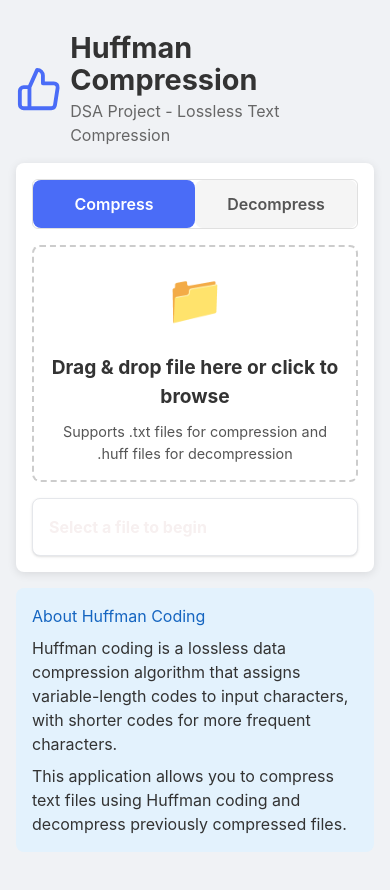
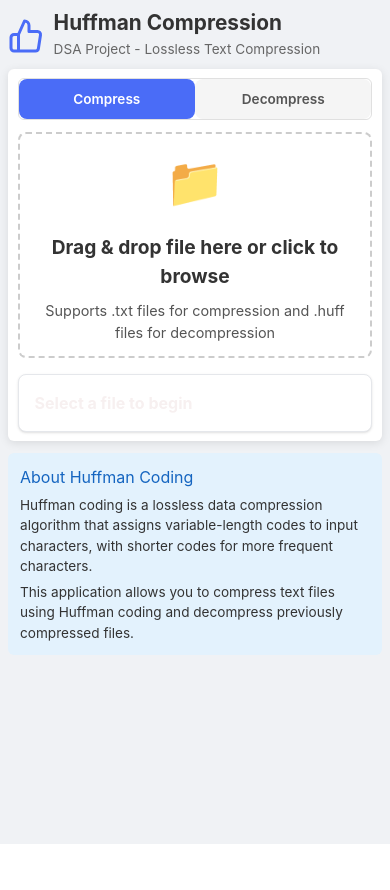
Before and after one commit to DeviceDidWhat/Huffman-Compression-DSA-Project, a React app in the folder frontend/: page / in a window 390 px wide. Shown: the top 890 px of the page. After the commit the page ends 844 px from the top, so only its background shows below. Built offline with nearby package versions, Linux system fonts and the light colour scheme; the HTML template or start-up script is replaced by a standard one.

Commit message:
added media queries for all classes

```diff
--- a/frontend/src/App.css
+++ b/frontend/src/App.css
@@ -376,3 +376,381 @@
   cursor: pointer;
   font-size: 0.85rem;
 }
+
+/* ============================================
+   RESPONSIVE DESIGN - ALL SCREEN SIZES
+   ============================================ */
+
+/* Large Desktop (1200px and up) */
+@media (min-width: 1200px) {
+  .container {
+    max-width: 1000px;
+    padding: 2.5rem 2rem;
+  }
+
+  .app-title {
+    font-size: 2.2rem;
+  }
+
+  .card {
+    padding: 1.5rem;
+  }
+}
+
+/* Desktop (992px to 1199px) */
+@media (min-width: 992px) and (max-width: 1199px) {
+  .container {
+    max-width: 900px;
+    padding: 2rem 1.5rem;
+  }
+}
+
+/* Tablet (768px to 991px) */
+@media (min-width: 768px) and (max-width: 991px) {
+  .container {
+    max-width: 95%;
+    padding: 1.5rem;
+  }
+
+  .app-title {
+    font-size: 2rem;
+  }
+
+  .app-icon {
+    width: 44px;
+    height: 44px;
+  }
+
+  .card {
+    padding: 1.25rem;
+  }
+
+  .mode-btn {
+    padding: 0.875rem;
+    font-size: 1.05rem;
+  }
+
+  .file-label .icon {
+    font-size: 2.25rem;
+  }
+
+  .file-label .text {
+    font-size: 1.05rem;
+  }
+
+  .submit-btn {
+    padding: 0.875rem 2rem;
+    font-size: 1.05rem;
+  }
+}
+
+/* Mobile Large (576px to 767px) */
+@media (min-width: 576px) and (max-width: 767px) {
+  .container {
+    max-width: 100%;
+    padding: 1.25rem;
+  }
+
+  .app-header {
+    margin-bottom: 1rem;
+  }
+
+  .app-icon {
+    width: 42px;
+    height: 42px;
+  }
+
+  .app-title {
+    font-size: 1.75rem;
+  }
+
+  .app-subtitle {
+    font-size: 0.95rem;
+  }
+
+  .card {
+    padding: 1rem;
+  }
+
+  .mode-btn {
+    padding: 0.75rem;
+    font-size: 1rem;
+  }
+
+  .file-label .icon {
+    font-size: 2.1rem;
+  }
+
+  .file-label .text {
+    font-size: 1rem;
+  }
+
+  .file-label .hint {
+    font-size: 0.85rem;
+  }
+
+  .submit-btn {
+    padding: 0.875rem;
+    font-size: 1rem;
+  }
+
+  .file-info-title {
+    font-size: 1.15rem;
+  }
+}
+
+/* Mobile Small (up to 575px) */
+@media (max-width: 575px) {
+  .container {
+    padding: 1rem 0.75rem;
+  }
+
+  .app-header {
+    margin-bottom: 0.75rem;
+    flex-direction: row;
+    align-items: center;
+  }
+
+  .app-icon {
+    width: 40px;
+    height: 40px;
+    margin-right: 0.75rem;
+  }
+
+  .app-title {
+    font-size: 1.5rem;
+  }
+
+  .app-subtitle {
+    font-size: 0.9rem;
+  }
+
+  .card {
+    padding: 0.75rem;
+    margin-bottom: 0.75rem;
+  }
+
+  .mode-selector {
+    flex-direction: row;
+    width: 100%;
+    margin-bottom: 0.75rem;
+  }
+
+  .mode-btn {
+    padding: 0.75rem;
+    font-size: 0.95rem;
+  }
+
+  .dropzone {
+    padding: 0.75rem;
+  }
+
+  .file-label .icon {
+    font-size: 2rem;
+    margin-bottom: 0.4rem;
+  }
+
+  .file-label .text {
+    font-size: 0.95rem;
+    margin-bottom: 0.2rem;
+  }
+
+  .file-label .hint {
+    font-size: 0.8rem;
+  }
+
+  .submit-btn {
+    width: 100%;
+    padding: 0.875rem;
+    font-size: 1rem;
+    margin-top: 0.5rem;
+  }
+
+  .download-btn {
+    width: 100%;
+    padding: 0.875rem;
+    font-size: 1rem;
+  }
+
+  .file-info {
+    margin-bottom: 0.75rem;
+  }
+
+  .file-info-title {
+    font-size: 1.1rem;
+    margin-bottom: 0.4rem;
+  }
+
+  .file-info-item {
+    font-size: 0.9rem;
+    padding: 0.4rem 0;
+  }
+
+  .info-box {
+    padding: 0.875rem;
+    margin-bottom: 0.75rem;
+  }
+
+  .info-box h3 {
+    font-size: 1.05rem;
+    margin-bottom: 0.4rem;
+  }
+
+  .info-box p {
+    font-size: 0.9rem;
+    line-height: 1.5;
+    margin-bottom: 0.4rem;
+  }
+
+  .history-container {
+    margin-top: 0.75rem;
+  }
+
+  .history-container h3 {
+    font-size: 1.05rem;
+    margin-bottom: 0.5rem;
+  }
+
+  .history-item {
+    padding: 0.65rem;
+    flex-direction: column;
+    align-items: flex-start;
+  }
+
+  .history-item-name {
+    font-size: 0.9rem;
+    margin-bottom: 0.2rem;
+  }
+
+  .history-item-stats {
+    font-size: 0.8rem;
+  }
+
+  .status-ready, .status-processing, .status-success, .status-error {
+    padding: 0.65rem;
+    font-size: 0.9rem;
+    flex-wrap: wrap;
+  }
+
+  .status-icon {
+    font-size: 1rem;
+    margin-right: 0.4rem;
+  }
+
+  .progress-bar {
+    margin-right: 0.4rem;
+  }
+
+  .retry-button {
+    padding: 0.35rem 0.65rem;
+    font-size: 0.85rem;
+    margin-top: 0.5rem;
+  }
+}
+
+/* Extra Small Mobile (up to 480px) */
+@media (max-width: 480px) {
+  .container {
+    padding: 0.75rem 0.5rem;
+  }
+
+  .card {
+    padding: 0.6rem;
+    border-radius: 6px;
+  }
+
+  .app-header {
+    margin-bottom: 0.6rem;
+  }
+
+  .app-icon {
+    width: 36px;
+    height: 36px;
+    margin-right: 0.6rem;
+  }
+
+  .app-title {
+    font-size: 1.3rem;
+  }
+
+  .app-subtitle {
+    font-size: 0.85rem;
+  }
+
+  .mode-btn {
+    padding: 0.6rem;
+    font-size: 0.85rem;
+  }
+
+  .file-label .icon {
+    font-size: 1.75rem;
+    margin-bottom: 0.3rem;
+  }
+
+  .file-label .text {
+    font-size: 0.9rem;
+    margin-bottom: 0.15rem;
+  }
+
+  .file-label .hint {
+    font-size: 0.75rem;
+  }
+
+  .submit-btn, .download-btn {
+    padding: 0.75rem;
+    font-size: 0.9rem;
+  }
+
+  .file-info-title {
+    font-size: 1rem;
+  }
+
+  .file-info-item {
+    font-size: 0.85rem;
+    padding: 0.35rem 0;
+    flex-direction: column;
+    align-items: flex-start;
+  }
+
+  .info-box {
+    padding: 0.75rem;
+    border-radius: 6px;
+  }
+
+  .info-box h3 {
+    font-size: 1rem;
+    margin-bottom: 0.35rem;
+  }
+
+  .info-box p {
+    font-size: 0.85rem;
+    line-height: 1.5;
+    margin-bottom: 0.35rem;
+  }
+
+  .history-container h3 {
+    font-size: 1rem;
+  }
+
+  .history-item {
+    padding: 0.5rem;
+  }
+
+  .history-item-name {
+    font-size: 0.85rem;
+  }
+
+  .history-item-stats {
+    font-size: 0.75rem;
+  }
+
+  .status-ready, .status-processing, .status-success, .status-error {
+    padding: 0.5rem;
+    font-size: 0.85rem;
+  }
+
+  .retry-button {
+    padding: 0.3rem 0.5rem;
+    font-size: 0.8rem;
+  }
+}
```
